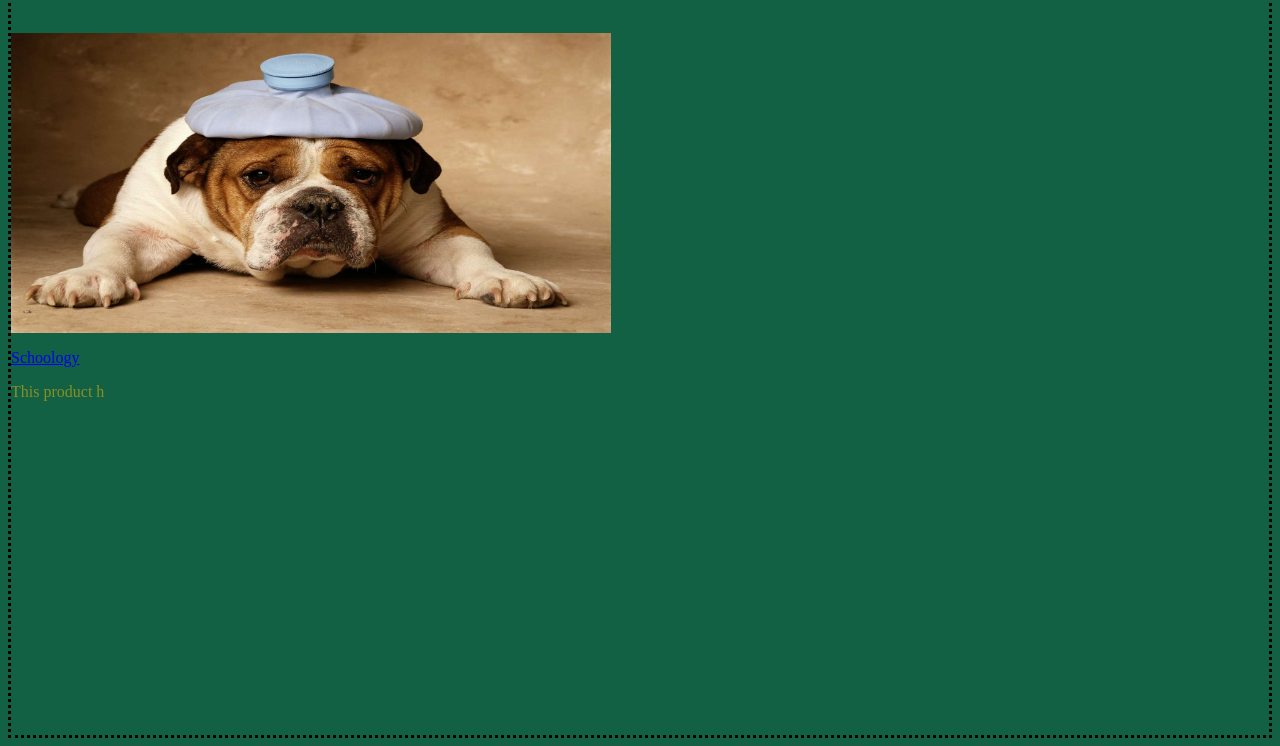
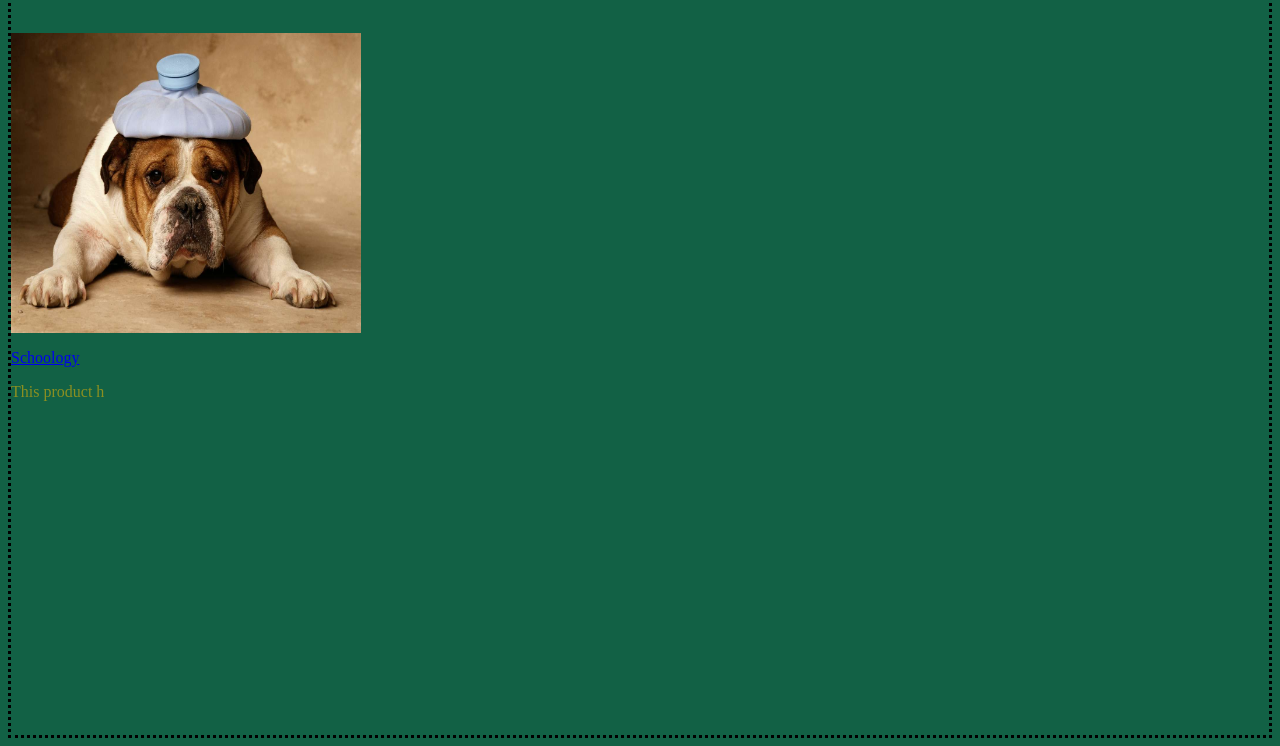
Before and after one commit to Sparks5/Emotional-appeal, a plain HTML site: page index.html in a window 1280 px wide. Shown: the part 54-800 px from the top of the page. Drawn offline with Linux system fonts and the light colour scheme.

Commit message:
Update index.html

```diff
--- a/index.html
+++ b/index.html
@@ -6,7 +6,7 @@
   <style>
     body{color:#8b8f21;margin-left 20%; margin-right 20%; border: dotted black; background-color:#126145;font-family arial;font-size 20;
   </style>
-  <img src="images/1200x0.jpg"width=600px height=300px>
+  <img src="images/1200x0.jpg"width=350px height=300px>
        <a href="https://monongalia.schoology.com/home">
   <p>Schoology</p>
   </a>
```
